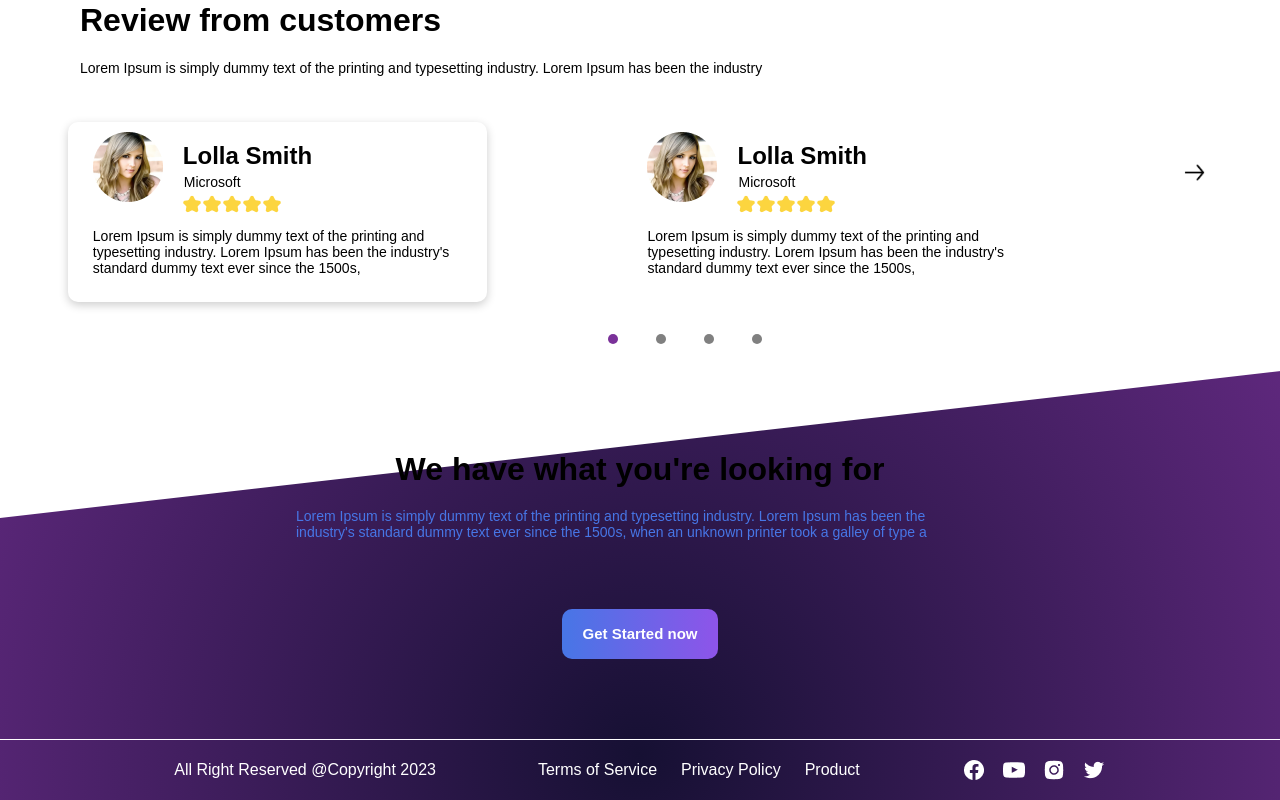
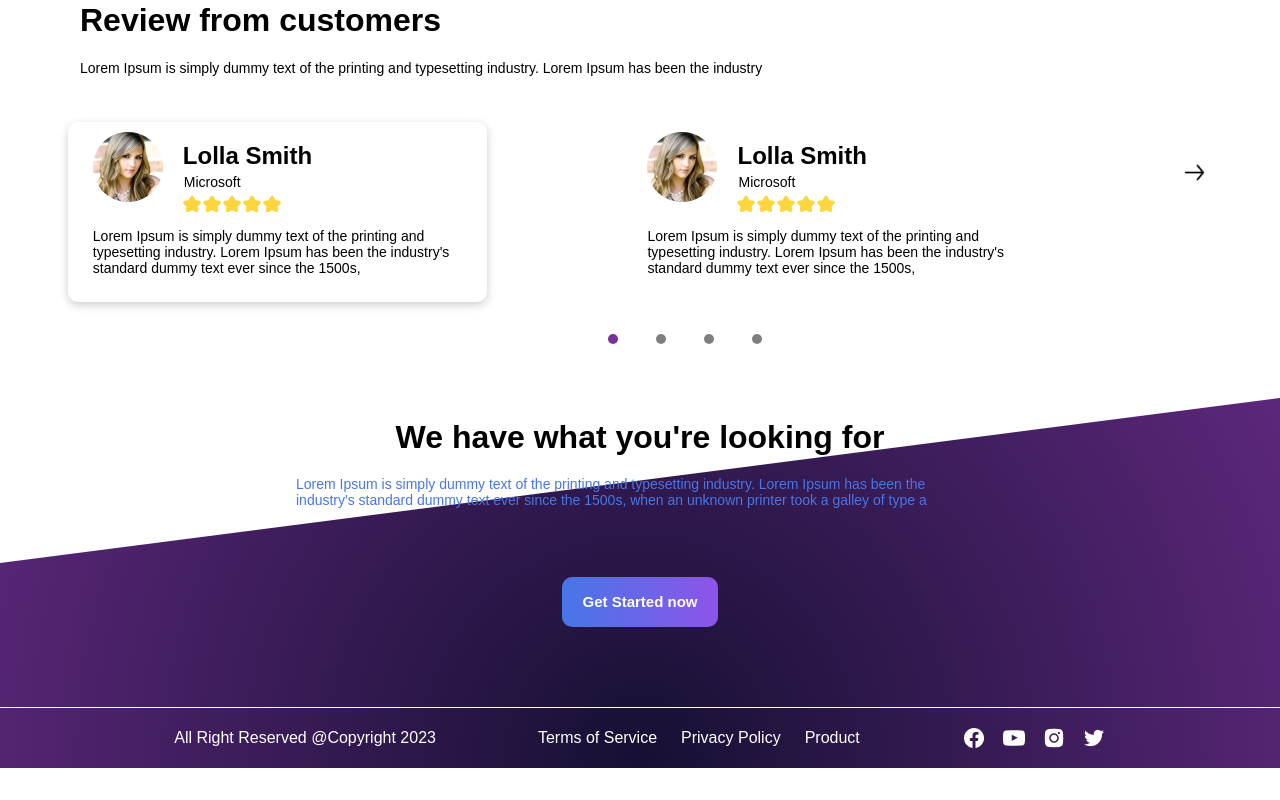
Before and after one commit to NikhilSriSu/hirinigTest, a React (Create React App) app in the folder testhirinig/: page / in a window 1280 px wide. Shown: the part 1693-2493 px from the top of the page. After the commit the page ends 2461 px from the top, so only its background shows below. Built offline with nearby package versions, Linux system fonts and the light colour scheme.

Commit message:
'initial'

```diff
--- a/testhirinig/src/Content.js
+++ b/testhirinig/src/Content.js
@@ -145,7 +145,7 @@ function Content() {
       <div className="dot" style={{marginTop:"2pc", marginLeft:"42pc", background:"grey"}}></div>
         </div>
 
-        <div style={{ marginTop: "8pc", display:"flex", justifyContent:"center"}}>
+        <div style={{ marginTop: "6pc", display:"flex", justifyContent:"center"}}>
             <h1> We have what you're looking for</h1>
         </div>
         <div style={{ marginTop: "-1pc", display:"flex", justifyContent:"center"}}>
--- a/testhirinig/src/app.css
+++ b/testhirinig/src/app.css
@@ -12,7 +12,7 @@ p{
   width: 100%;
   height: 141pc;
   flex-shrink: 0;
-  clip-path: polygon(0 29%, 95% -4%, 246% 82%, 0 98%);
+  clip-path: polygon(0 29%, 95% -4%, 246% 82%, 0 100%);
   background: var(--secondary, white);
   z-index: -3;
   position: relative;
```
